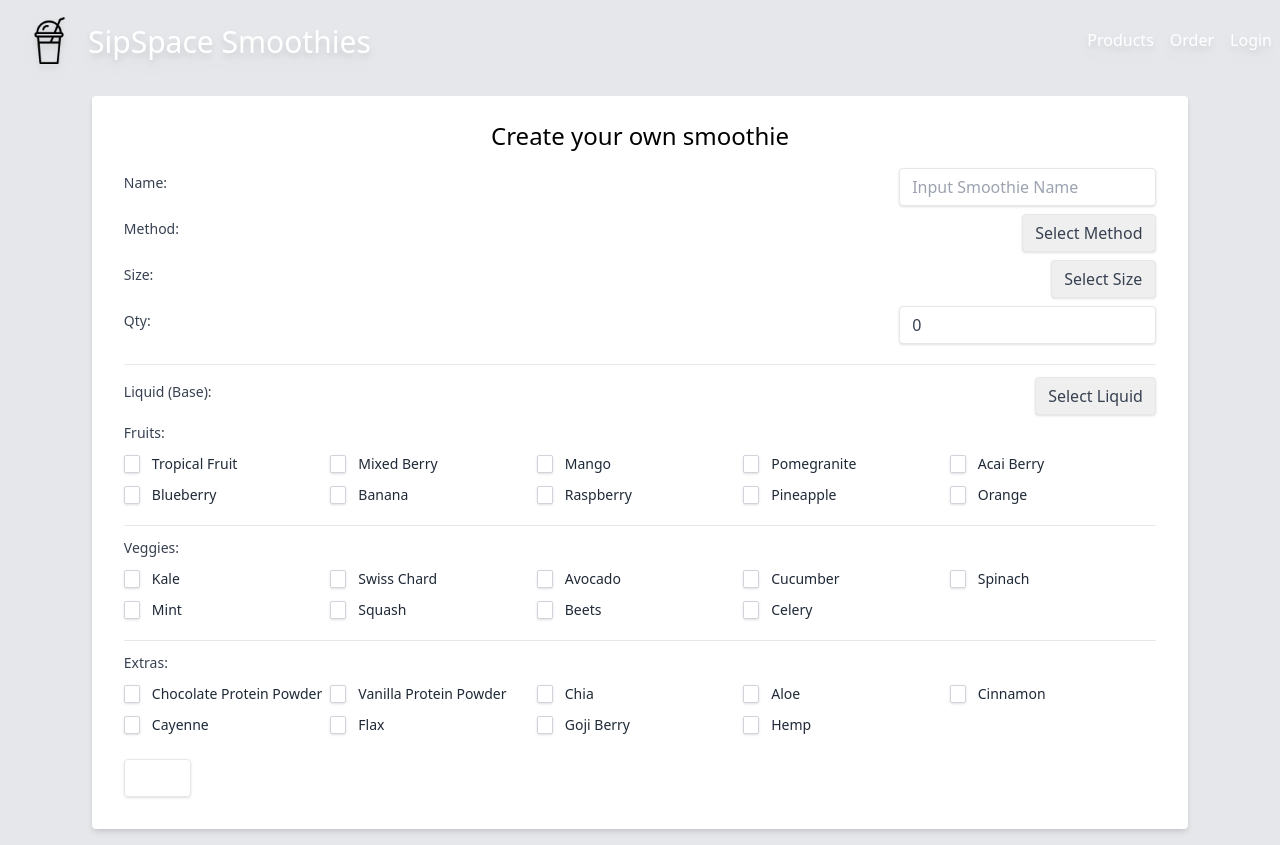
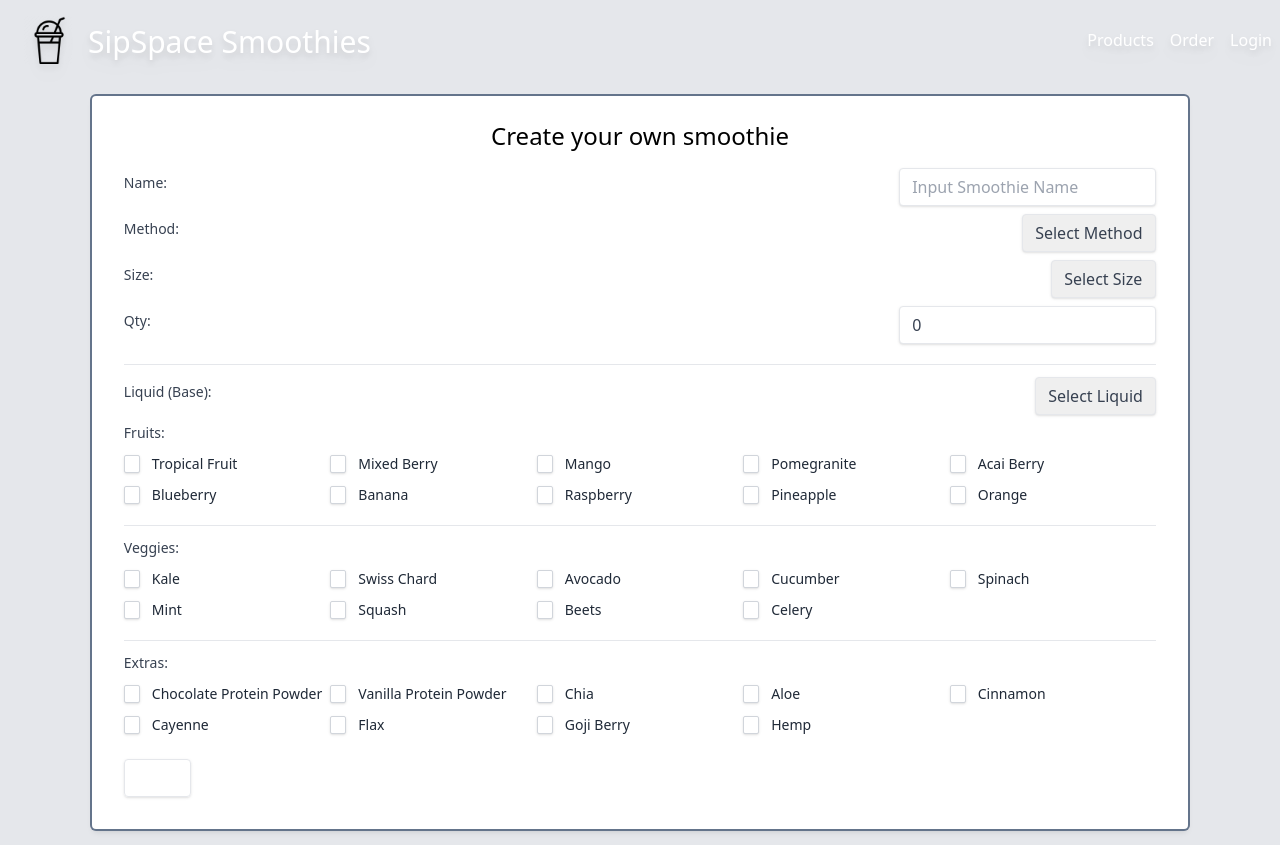
Before and after one commit to Benton-Michael/smoothie-group, a React (Create React App) app in the folder client/: page /new in a window 1280 px wide. Built offline with nearby package versions, Linux system fonts and the light colour scheme; no server answers.

Commit message:
css changes 4

```diff
--- a/client/src/components/CreateSip.js
+++ b/client/src/components/CreateSip.js
@@ -157,7 +157,7 @@ const CreateSip = () => {
 
   return (
     <div className="flex justify-center mt-4">
-      <form onSubmit={submitHandler} className="bg-white shadow-md rounded px-8 pt-6 pb-8 mb-4 mx-8">
+      <form onSubmit={submitHandler} className="bg-white shadow-md rounded px-8 pt-6 pb-8 mb-4 mx-8 ring-2 ring-slate-500">
         <h3 className="text-2xl mb-4 text-center">Create your own smoothie</h3>
 
         <section className="flex justify-between items-center pb-2">
```
